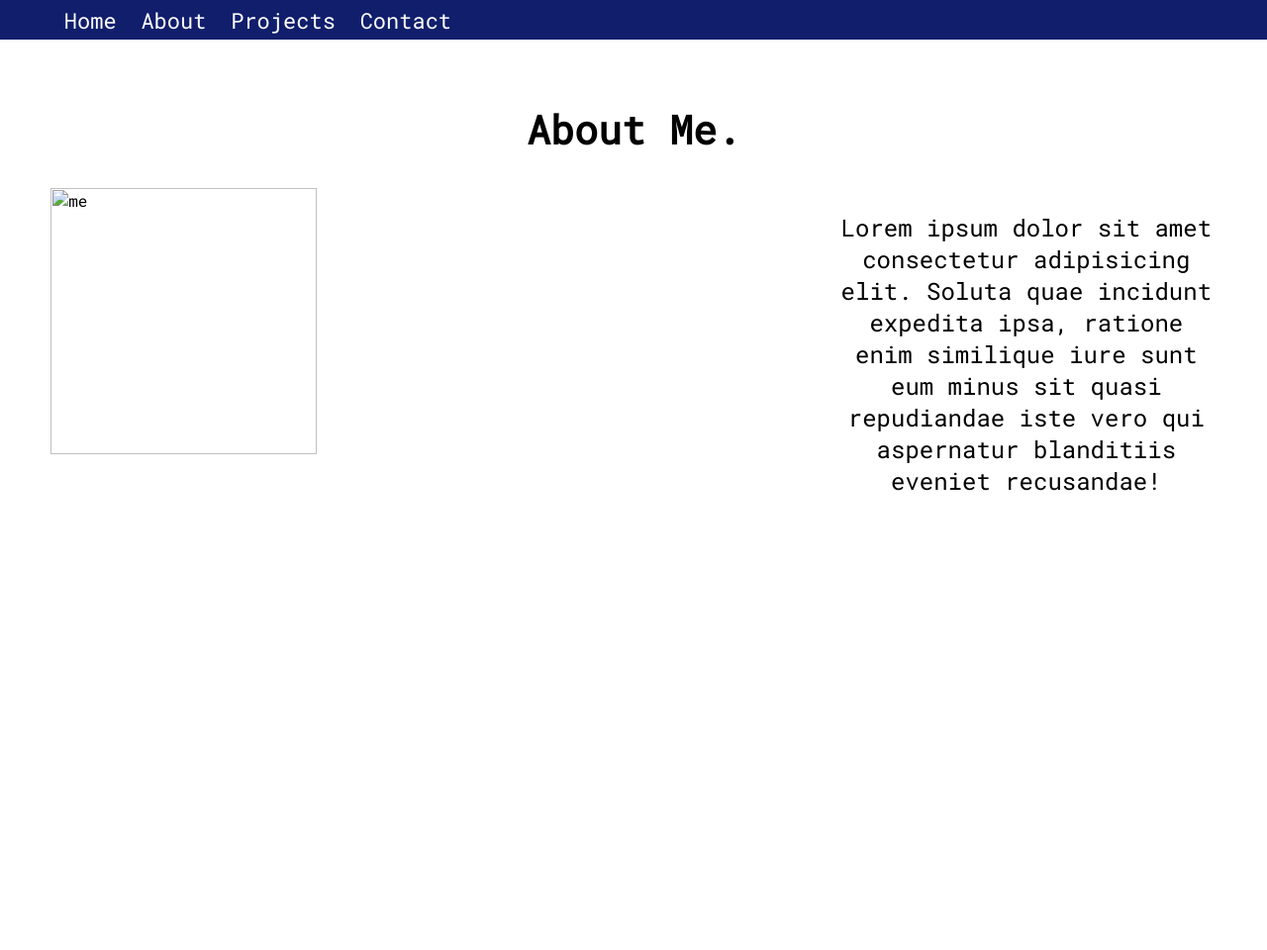
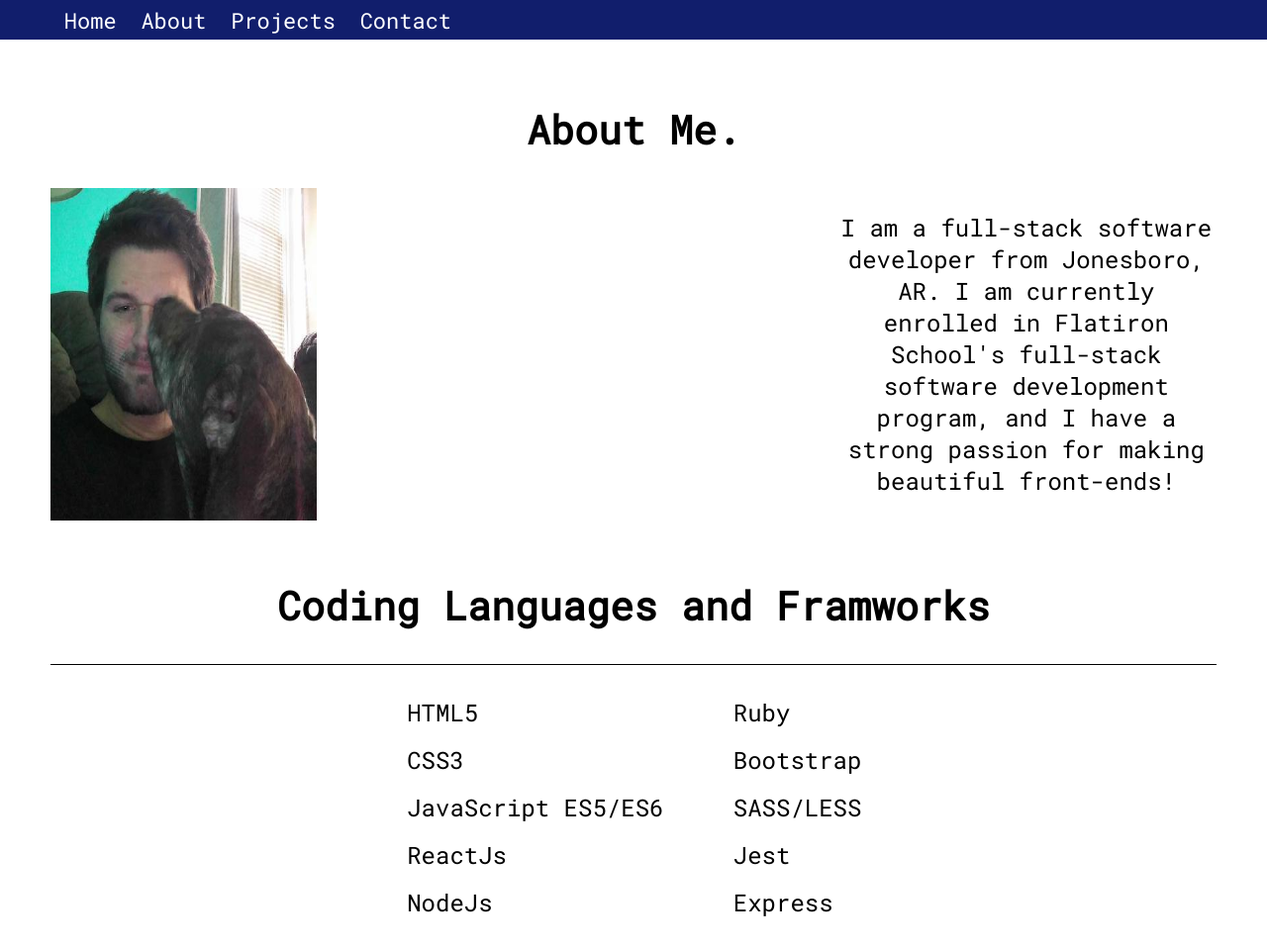
Before and after one commit to bbaneydev/personal-site, a plain HTML site: page html/about.html in a window 1280 px wide. Shown: the whole page at 99% size. Before the commit the page ends 800 px from the top, so only its background shows below. Drawn offline with Linux system fonts and the light colour scheme.

Commit message:
finished styling on about page

```diff
--- a/css/about.css
+++ b/css/about.css
@@ -53,3 +53,34 @@ div img {
     width: 269px;
     margin-left: 4%;
 }
+
+.coding {
+    border-bottom: 1px solid black;
+    margin-left: 4%;
+    margin-right: 4%;
+}
+
+.container {
+    display: flex;
+    flex-wrap: wrap;
+    justify-content: space-between;
+    font-size: 24px;
+}
+
+.li-1 {
+    margin-left: 29%;
+}
+
+.li-2 {
+    margin-right: 32%;
+}
+
+.li-1 ul li {
+    list-style: none;
+    line-height: 2;
+}
+
+.li-2 ul li {
+    list-style: none;
+    line-height: 2;
+}
--- a/html/about.html
+++ b/html/about.html
@@ -26,12 +26,38 @@
             <h1>About Me.</h1>
         </div>
         <div class="about-info">
-            <img src="" alt="me">
-            <p>Lorem ipsum dolor sit amet consectetur adipisicing elit.
-                Soluta quae incidunt expedita ipsa, ratione enim similique iure
-                sunt eum minus sit quasi repudiandae iste vero qui aspernatur
-                blanditiis eveniet recusandae!
+            <img src="../images/billy.jpg" alt="me">
+            <p>I am a full-stack software developer from Jonesboro, AR.
+                I am currently enrolled in Flatiron School's full-stack software
+                development program, and I have a strong passion for making
+                beautiful front-ends!
             </p>
+        </div>
+    </section>
+
+    <section>
+        <div class="coding">
+            <h1>Coding Languages and Framworks</h1>
+        </div>
+        <div class="container">
+            <div class="li-1">
+                <ul>
+                    <li>HTML5</li>
+                    <li>CSS3</li>
+                    <li>JavaScript ES5/ES6</li>
+                    <li>ReactJs</li>
+                    <li>NodeJs</li>
+                </ul>
+            </div>
+            <div class="li-2">
+                <ul>
+                    <li>Ruby</li>
+                    <li>Bootstrap</li>
+                    <li>SASS/LESS</li>
+                    <li>Jest</li>
+                    <li>Express</li>
+                </ul>
+            </div>
         </div>
     </section>
 </body>
```
Also changed, not shown: images/billy.jpg (added), 1 other file.
